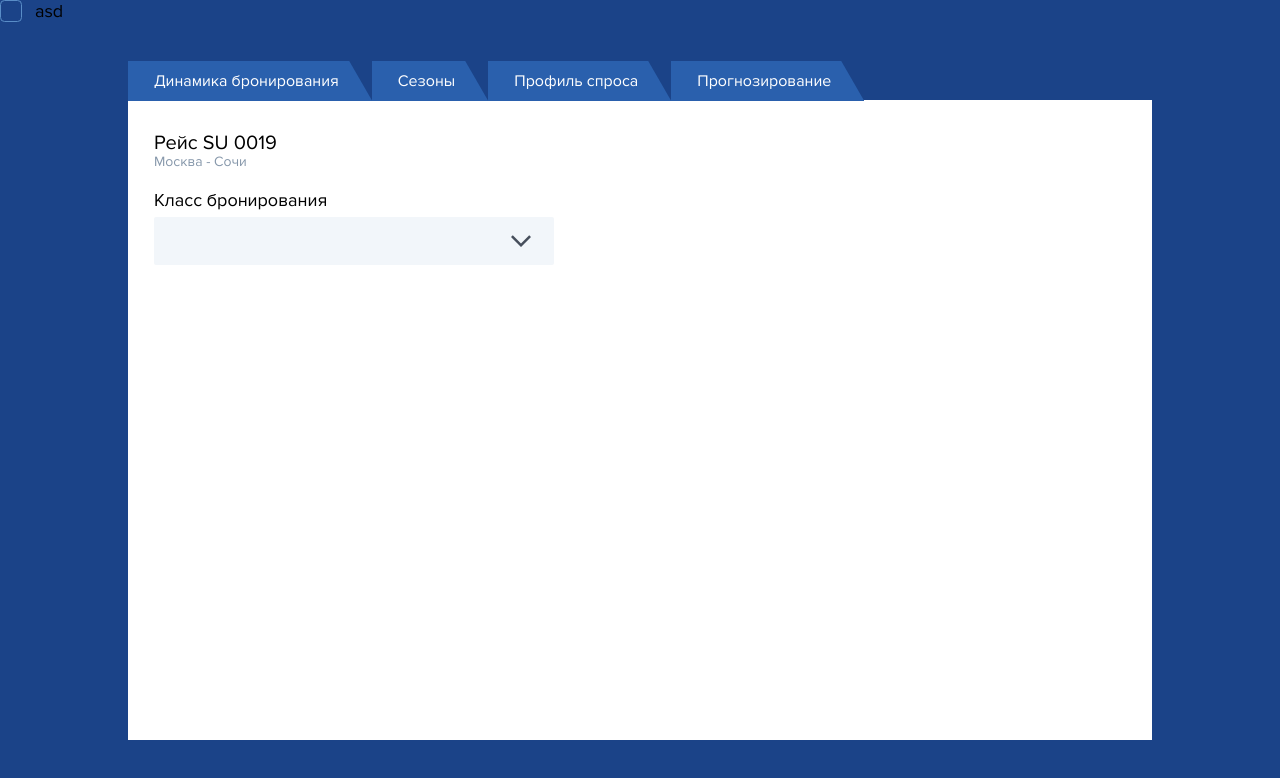
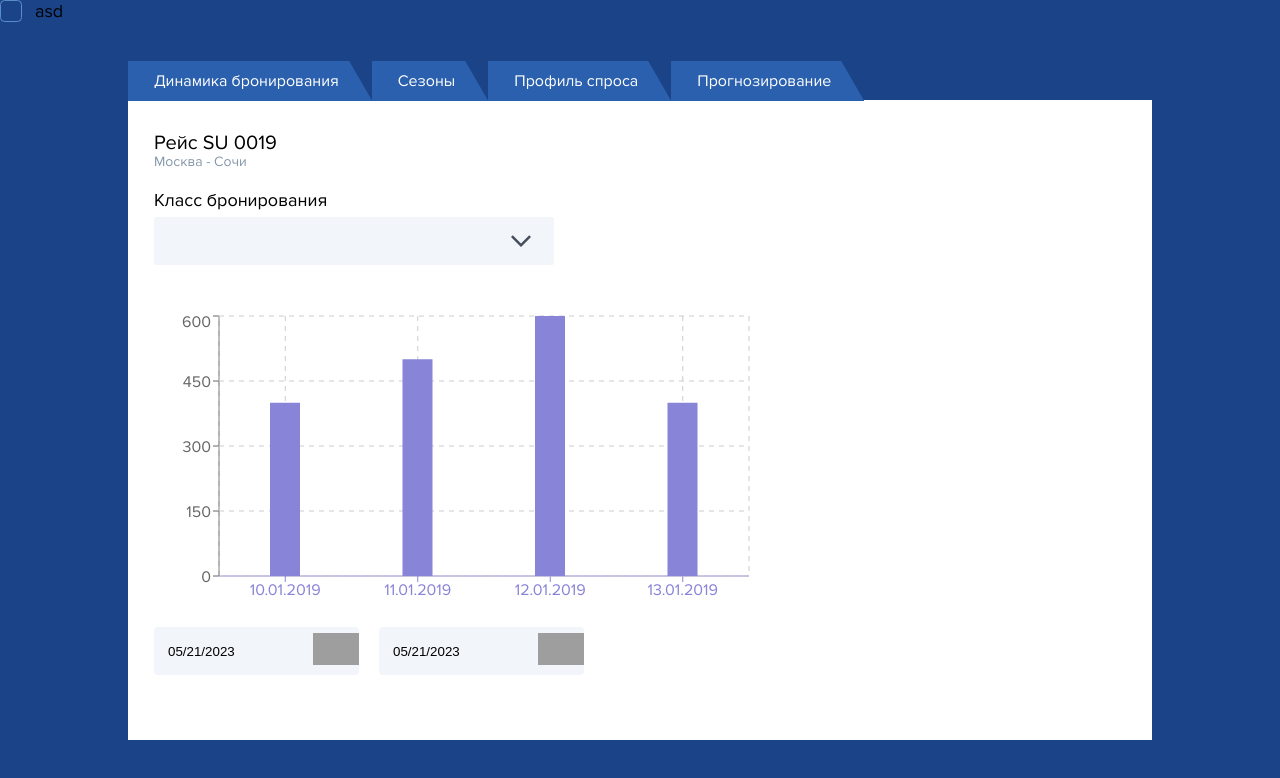
Before and after one commit to stormrage-web/airB, a React (Create React App) app: page /flight in a window 1280 px wide. Shown: the top 778 px of the page. Built offline with nearby package versions, Linux system fonts and the light colour scheme; grey boxes are pictures that could not be loaded.

Commit message:
feat: added a datepicker

```diff
--- a/package.json
+++ b/package.json
@@ -10,15 +10,18 @@
 		"@types/node": "16.18.31",
 		"@types/react": "18.2.6",
 		"@types/react-dom": "18.2.4",
-		"react-router-dom": "6.11.0",
 		"classnames": "^2.3.2",
 		"react": "18.2.0",
+		"react-datepicker": "^4.11.0",
 		"react-dom": "18.2.0",
+		"react-router-dom": "6.11.0",
 		"react-scripts": "5.0.1",
+		"recharts": "^2.6.2",
 		"sass": "1.62.1",
 		"typescript": "4.9.5"
 	},
 	"devDependencies": {
+		"@types/react-datepicker": "^4.11.2",
 		"@typescript-eslint/eslint-plugin": "5.59.2",
 		"@typescript-eslint/parser": "5.59.2",
 		"eslint": "8.39.0",
--- a/src/pages/FlightTab/FlightTab.module.scss
+++ b/src/pages/FlightTab/FlightTab.module.scss
@@ -31,11 +31,49 @@
 .filters {
   width: 400px;
   margin-top: 20px;
+  margin-bottom: 46px;
 
   &__selectTitle {
     font-size: 18px;
     line-height: 20px;
     margin-bottom: 7px;
+  }
+}
+
+.dates {
+  display: flex;
+  margin-top: 16px;
+
+  &>:first-child {
+    margin-right: 20px;
+  }
+
+  &__item {
+    position: relative;
+    width: inherit!important;
+
+    &:before {
+      display: inline-block;
+      position: absolute;
+      top: 6px;
+      right: 0;
+      z-index: 10;
+      padding: 0 14px 0 0;
+      content: "";
+      height: 32px;
+      width: 32px;
+      background: url("../../shared/images/calendar.svg") no-repeat;
+    }
+  }
+
+  &__input {
+    position: relative;
+    height: 48px;
+    border-radius: 4px;
+    padding: 12px 14px;
+    outline: none;
+    border: none;
+    background-color: var(--gray-1);
   }
 }
 
--- a/src/pages/FlightTab/FlightTab.tsx
+++ b/src/pages/FlightTab/FlightTab.tsx
@@ -4,6 +4,16 @@ import cx from "classnames";
 import { NavLink } from "react-router-dom";
 import { CustomSelect } from "../../widgets/CustomSelect/CustomSelect";
 import { Option } from "../../widgets/CustomSelect/CustomOption/CustomOption";
+import { BarChart, Tooltip, YAxis, XAxis, CartesianGrid, Bar } from "recharts";
+import DatePicker from "react-datepicker";
+import "react-datepicker/dist/react-datepicker.css";
+
+const data = [
+	{ name: "10.01.2019", count: 400 },
+	{ name: "11.01.2019", count: 500 },
+	{ name: "12.01.2019", count: 600 },
+	{ name: "13.01.2019", count: 400 },
+];
 
 const classes: Option[] = [
 	{
@@ -13,7 +23,7 @@ const classes: Option[] = [
 	{
 		value: "1",
 		title: "Бизнес",
-	}
+	},
 ];
 
 const FlightTab = () => {
@@ -25,6 +35,18 @@ const FlightTab = () => {
 
 	const selectedValue =
 		classes.find((item) => item.value === selectedClass) || null;
+
+	const [startDate, setStartDate] = useState<Date | null>(new Date());
+	const [endDate, setEndDate] = useState<Date | null>(new Date());
+	const ReactDatePickerInput = React.forwardRef<
+		HTMLInputElement,
+		React.DetailedHTMLProps<
+			React.InputHTMLAttributes<HTMLInputElement>,
+			HTMLInputElement
+		>
+	>((props, ref) => <input ref={ref} {...props} />);
+
+	ReactDatePickerInput.displayName = "ReactDatePickerInput";
 
 	return (
 		<div className={styles.tabWrapper}>
@@ -45,11 +67,42 @@ const FlightTab = () => {
 			<div className={styles.wrapper}>
 				<div className={styles.header}>
 					<h2 className={styles.header__title}>Рейс SU 0019</h2>
-					<h2 className={styles.header__destination}>Москва - Сочи</h2>
+					<h2 className={styles.header__destination}>
+						Москва - Сочи
+					</h2>
 				</div>
 				<div className={styles.filters}>
-					<p className={styles.filters__selectTitle}>Класс бронирования</p>
-					<CustomSelect selected={selectedValue} options={classes} onChange={(e) => setSelectedClass(e)}/>
+					<p className={styles.filters__selectTitle}>
+						Класс бронирования
+					</p>
+					<CustomSelect
+						selected={selectedValue}
+						options={classes}
+						onChange={(e) => setSelectedClass(e)}
+					/>
+				</div>
+				<BarChart width={600} height={300} data={data}>
+					<XAxis dataKey="name" stroke="#8884d8" />
+					<YAxis />
+					<Tooltip
+						wrapperStyle={{ width: 100, backgroundColor: "#ccc" }}
+					/>
+					<CartesianGrid stroke="#ccc" strokeDasharray="5 5" />
+					<Bar dataKey="count" fill="#8884d8" barSize={30} />
+				</BarChart>
+				<div className={styles.dates}>
+					<DatePicker
+						selected={startDate}
+						customInput={<ReactDatePickerInput className={styles.dates__input} />}
+						onChange={(date: Date | null) => setStartDate(date)}
+						wrapperClassName={styles.dates__item}
+					/>
+					<DatePicker
+						selected={endDate}
+						customInput={<ReactDatePickerInput className={styles.dates__input} />}
+						onChange={(date: Date | null) => setEndDate(date)}
+						wrapperClassName={styles.dates__item}
+					/>
 				</div>
 			</div>
 		</div>
```
Also changed, not shown: 1 other file (tests, documents, lock files or other folders).
